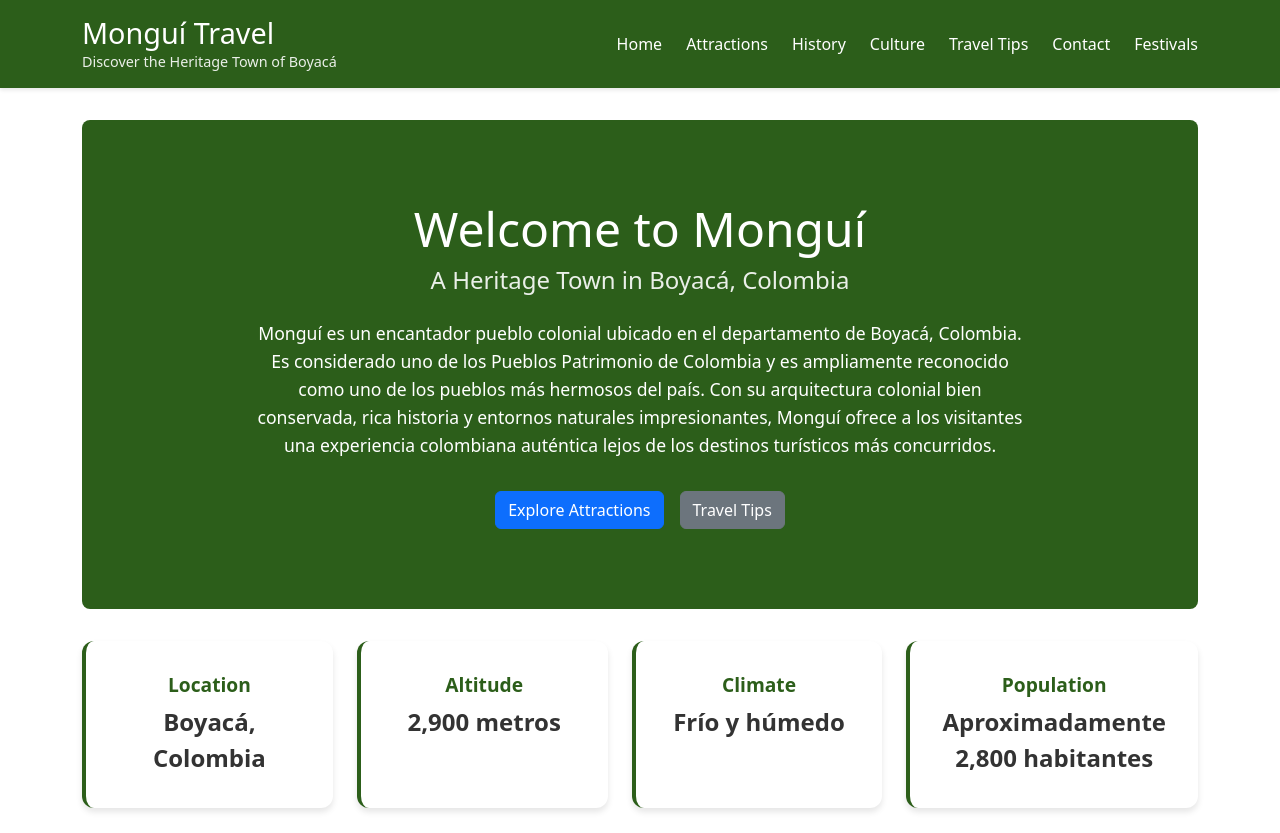
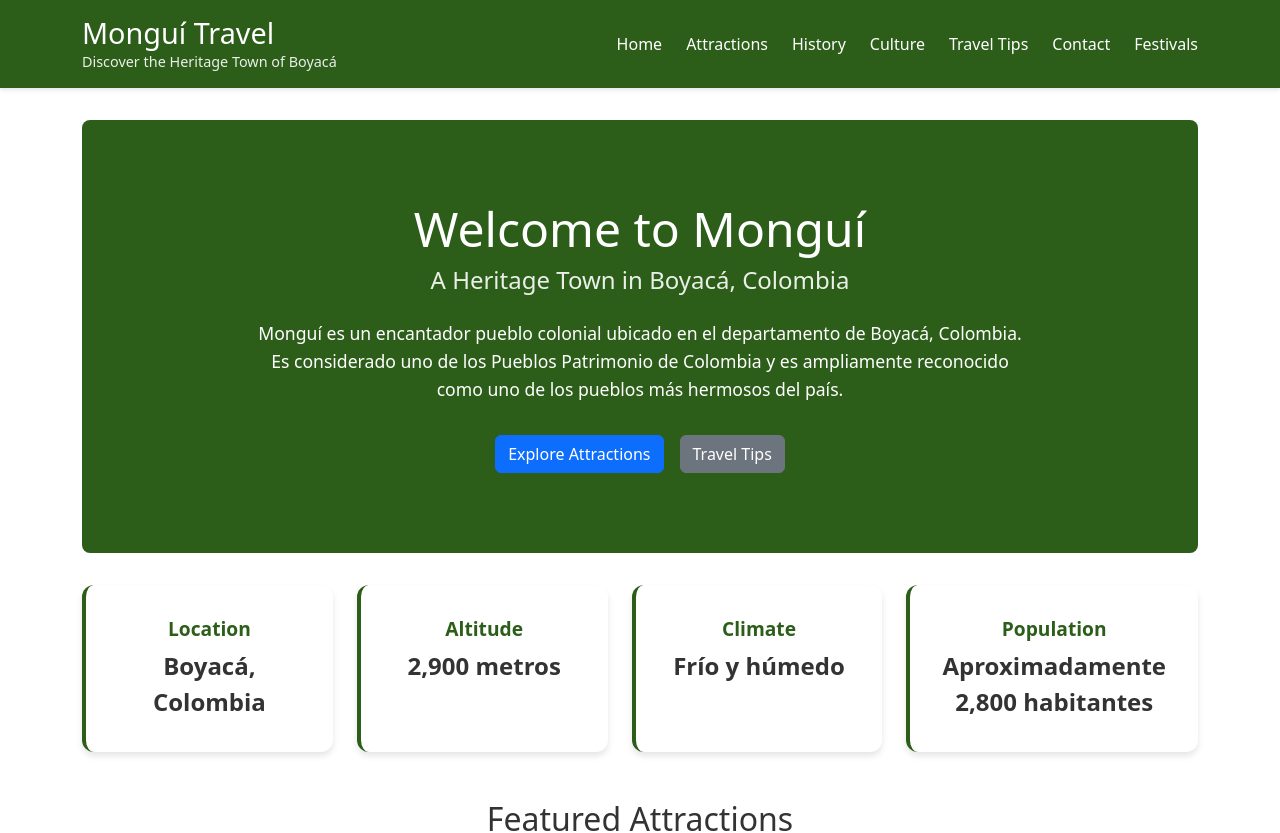
Before and after one commit to OscarCardozoDev/BoyacaTown, a React (Create React App) app: page / in a window 1280 px wide. Shown: the top 833 px of the page. Built offline with nearby package versions, Linux system fonts and the light colour scheme; a web font is replaced by a local one.

Commit message:
Update monguiData.ts

```diff
--- a/src/data/monguiData.ts
+++ b/src/data/monguiData.ts
@@ -268,5 +268,5 @@ export const generalInfo = {
   population: 'Aproximadamente 2,800 habitantes',
   climate: 'Frío y húmedo',
   averageTemperature: '13°C',
-  description: 'Monguí es un encantador pueblo colonial ubicado en el departamento de Boyacá, Colombia. Es considerado uno de los Pueblos Patrimonio de Colombia y es ampliamente reconocido como uno de los pueblos más hermosos del país. Con su arquitectura colonial bien conservada, rica historia y entornos naturales impresionantes, Monguí ofrece a los visitantes una experiencia colombiana auténtica lejos de los destinos turísticos más concurridos.'
+  description: 'Monguí es un encantador pueblo colonial ubicado en el departamento de Boyacá, Colombia. Es considerado uno de los Pueblos Patrimonio de Colombia y es ampliamente reconocido como uno de los pueblos más hermosos del país. '
 };
```
